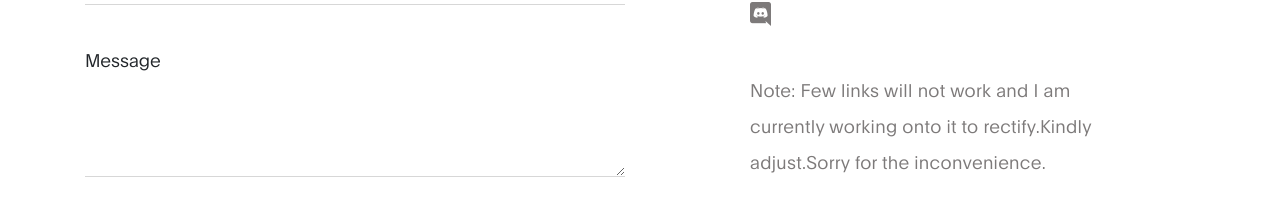
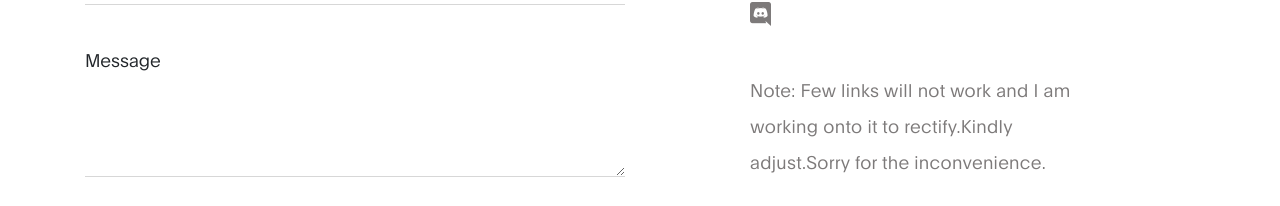
Before and after one commit to VenkatakrishnanR44/Vk-Personal, a plain HTML site: page index.html in a window 1280 px wide. Shown: the part 2922-3128 px from the top of the page. Drawn offline with Linux system fonts and the light colour scheme.

Commit message:
Update index.html

```diff
--- a/index.html
+++ b/index.html
@@ -348,7 +348,7 @@ https://www.tooplate.com/view/2120-ben-resume
 
 
                 </ul>
-                <p>Note: Few links will not work and I am currently working onto it to rectify.Kindly adjust.Sorry for the inconvenience.</p>
+                <p>Note: Few links will not work and I am working onto it to rectify.Kindly adjust.Sorry for the inconvenience.</p>
                 <p> Hope my webpage is good, Thank You for patiently viewing. </p>
               <p class="copyright-text mt-5 pt-3">Copyright &copy; 2025 Vk Personal</p>
 
```
